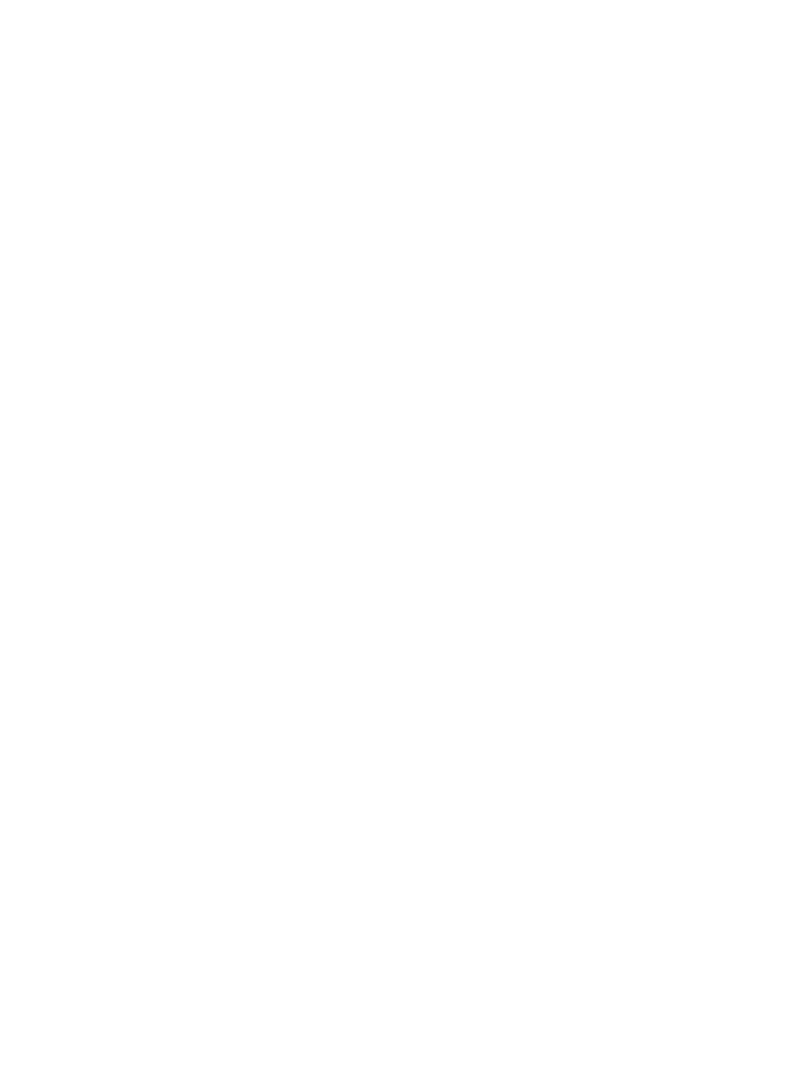
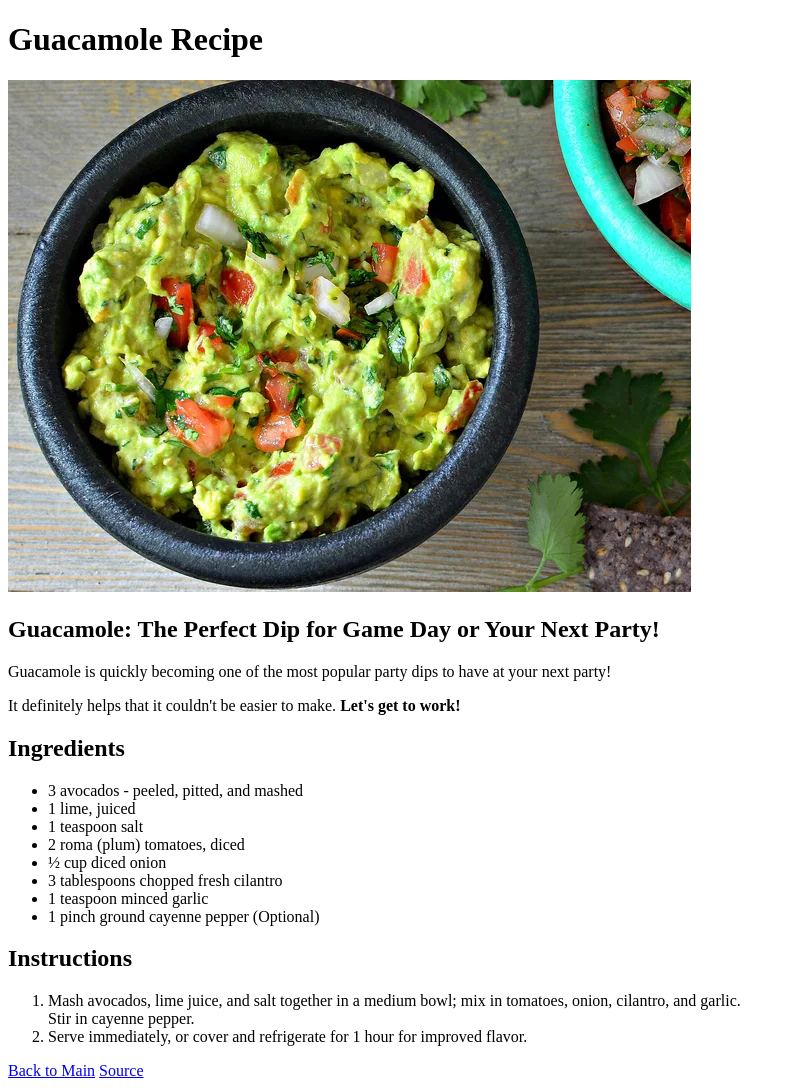
Before and after one commit to stephenhelman/odin-recipes, a plain HTML site: page recipes/guacamole.html in a window 1280 px wide. Shown: the whole page, without its empty margins (0-795 px from the left). Before the commit the page ends 800 px from the top, so only its background shows below. Drawn offline with Linux system fonts and the light colour scheme.

Commit message:
Guacamole page complete Add images of Guacamole Add "Back to main" link to all recipes Add "source" link for outside recipes

```diff
--- a/recipes/guacamole.html
+++ b/recipes/guacamole.html
@@ -0,0 +1,34 @@
+<!DOCTYPE html>
+<html lang="en">
+<head>
+    <meta charset="UTF-8">
+    <meta name="viewport" content="width=device-width, initial-scale=1.0">
+    <title>Guacamole</title>
+</head>
+<body>
+    <h1>Guacamole Recipe</h1>
+    <img src="../images/guacamole.webp" alt="guacamole">
+    <h2>Guacamole: The Perfect Dip for Game Day or Your Next Party!</h2>
+    <p>Guacamole is quickly becoming one of the most popular party dips to have at your next party!</p>
+    <p>It definitely helps that it couldn't be easier to make. <b>Let's get to work!</b></p>
+    <h2>Ingredients</h2>
+    <ul>
+        <li>3 avocados - peeled, pitted, and mashed</li>
+        <li>1 lime, juiced</li>
+        <li>1 teaspoon salt</li>
+        <li>2 roma (plum) tomatoes, diced</li>
+        <li>½ cup diced onion</li>
+        <li>3 tablespoons chopped fresh cilantro</li>
+        <li>1 teaspoon minced garlic</li>
+        <li>1 pinch ground cayenne pepper (Optional)</li>
+    </ul>
+    <h2>Instructions</h2>
+    <ol>
+        <li>Mash avocados, lime juice, and salt together in a medium bowl; mix in tomatoes, onion, cilantro, and garlic. <br>
+        Stir in cayenne pepper.</li>
+        <li>Serve immediately, or cover and refrigerate for 1 hour for improved flavor.</li>
+    </ol>
+    <a href="../index.html">Back to Main</a>
+    <a href="https://www.allrecipes.com/recipe/14231/guacamole/" target="_blank">Source</a>
+</body>
+</html>
```
Also changed, not shown: index.html (+3 -3 lines), images/guacamole.webp (added).
